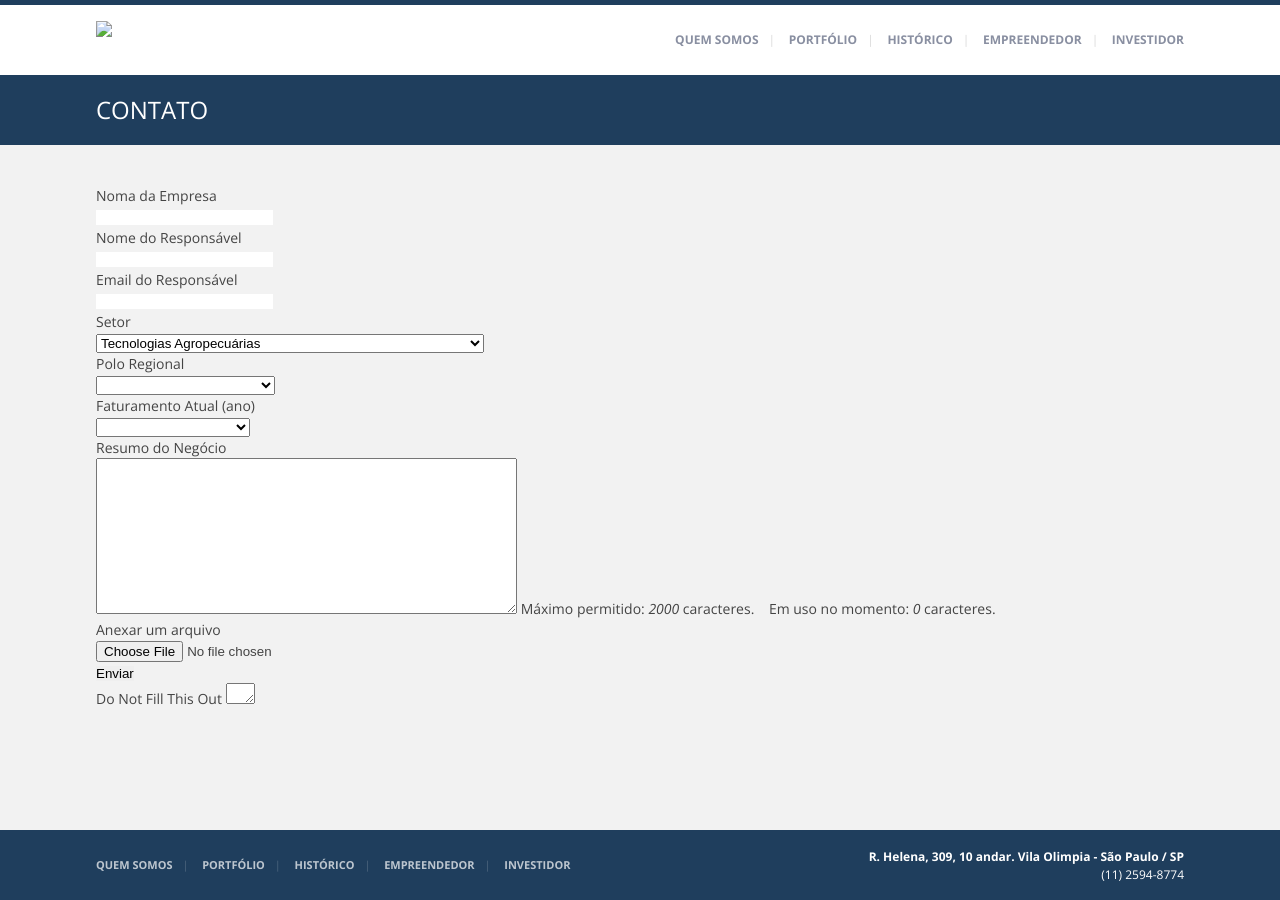
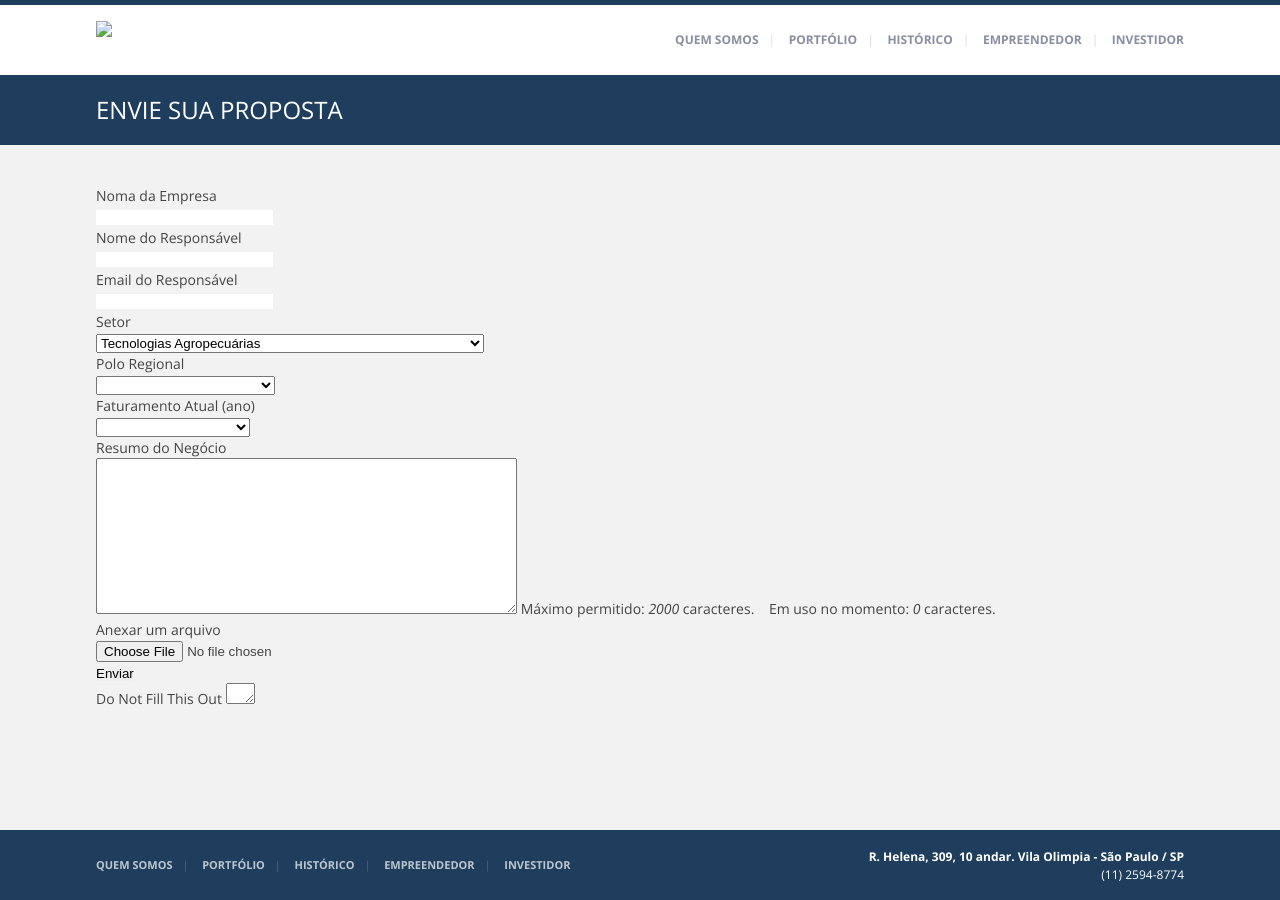
Before and after one commit to spventures/spventures.github.io, a Jekyll site: the page built from form.html, in a window 1280 px wide. Built offline with Jekyll 4.4.1, drawn with Linux system fonts in a browser that asks for light colours; nearby versions of some CDN libraries; library files that are not in the unit come from our copies; comment, search, counter and statistics services are not loaded.

Commit message:
Updated headline

```diff
--- a/form.html
+++ b/form.html
@@ -7,7 +7,7 @@ permalink: /proposta/
 
   <div class="headline">
     <div class="wrapper">
-      <h1>Contato</h1>
+      <h1>Envie sua proposta</h1>
     </div>
   </div>
 
```
